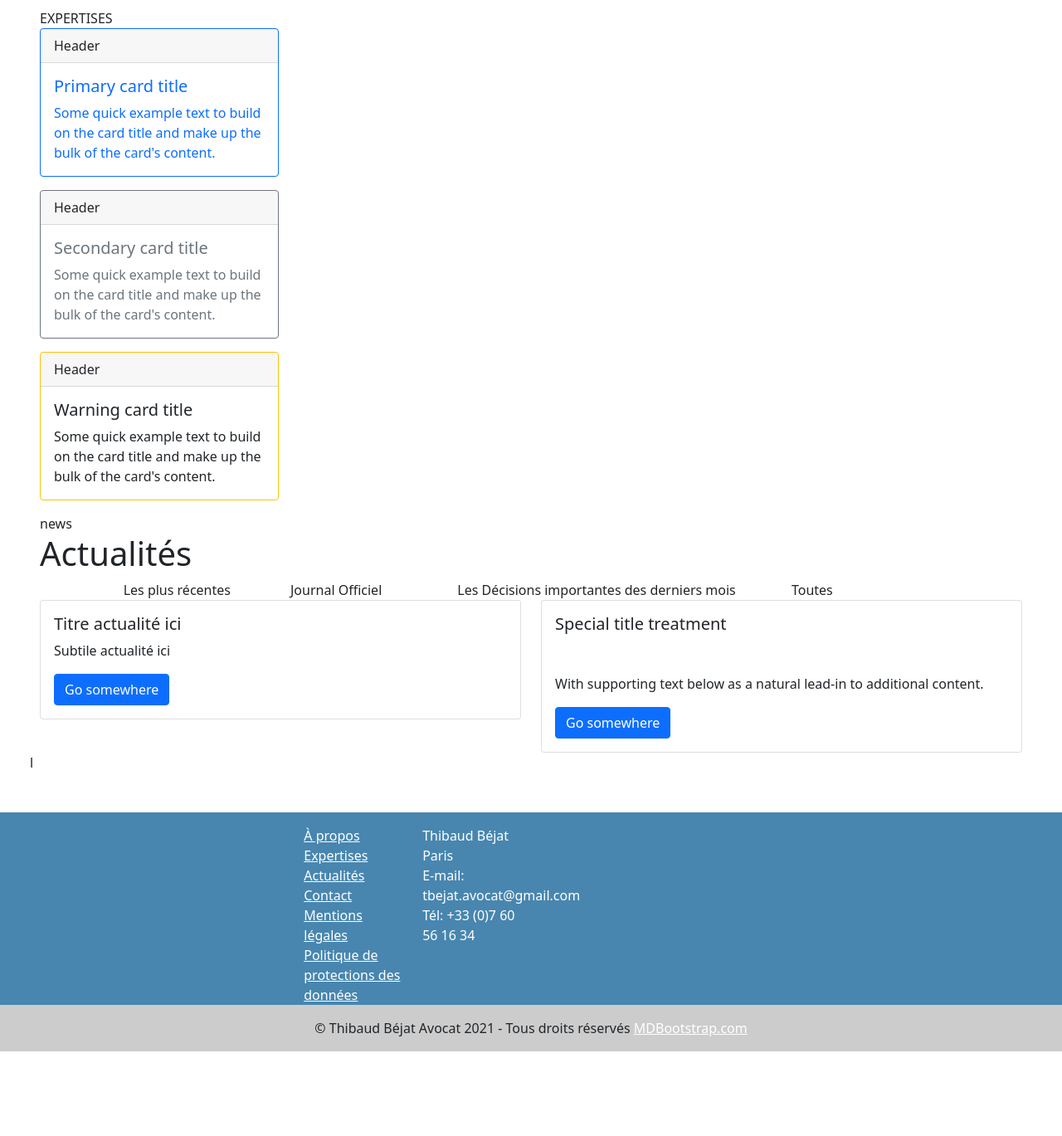
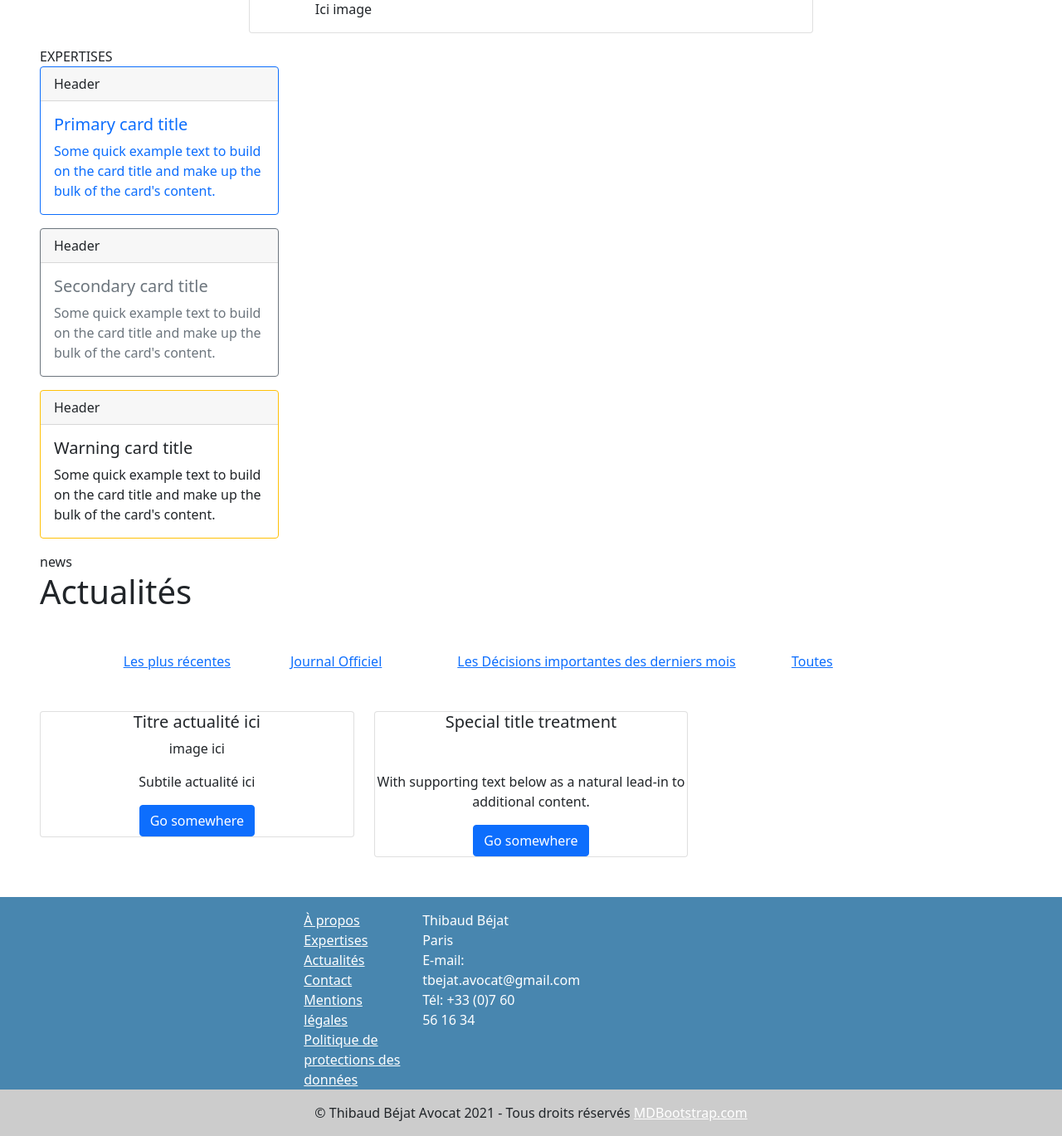
Before and after one commit to Olivier3231/projet3WCS, a Symfony app: template templates/form.html.twig in a window 1280 px wide. Shown: the part 350-1719 px from the top of the page at 83% size. Before the commit the page ends 1617 px from the top, so only its background shows below. Run offline with Twig, Linux system fonts and the light colour scheme; the template is opened without the code that fills it, so the values that code supplies are empty; some libraries are stand-ins or nearby versions.

Commit message:
edit_template

```diff
--- a/assets/styles/app.css
+++ b/assets/styles/app.css
@@ -1,3 +1,3 @@
 body {
-    background-color: lightblue;
+    background-color: rgb(228, 241, 245);
 }
--- a/composer.json
+++ b/composer.json
@@ -44,6 +44,7 @@
         "twig/twig": "^2.12|^3.0"
     },
     "require-dev": {
+        "doctrine/doctrine-fixtures-bundle": "^3.4",
         "phpmd/phpmd": "^2.9",
         "phpro/grumphp": "^1.1",
         "phpstan/phpdoc-parser": "^0.4.9",
--- a/config/bundles.php
+++ b/config/bundles.php
@@ -13,4 +13,5 @@
     Symfony\Bundle\DebugBundle\DebugBundle::class => ['dev' => true],
     Symfony\Bundle\MakerBundle\MakerBundle::class => ['dev' => true],
     Symfony\WebpackEncoreBundle\WebpackEncoreBundle::class => ['all' => true],
+    Doctrine\Bundle\FixturesBundle\DoctrineFixturesBundle::class => ['dev' => true, 'test' => true],
 ];
--- a/templates/about.html.twig
+++ b/templates/about.html.twig
@@ -1,45 +1,19 @@
 {% block body %}
 
 <center>
-    <div class="container-about">
-        <div class=" media ">
-            <div class="media-body ">
-                <div class="mt-5 ">
-                    <div class="row">
-                        <div class=" col-3 ">
-                            <p>Ici l'image1</p>
-                        </div>
-                        <p>Ici l'image2</p>
-
-                        <div class="col-3 ">
-                        </div>
-                        <p>Ici l'image3</p>
-
-                        <h1>ici le nom</h1>
-                    </div>
-                    <div class="row">
-
-                        <div class=" col-6 ">
-                        </div>
-                        <div class=" col-3 ">
-
-                            <div class="mt-5 ">
-                                <p>ici le subtille </p>
-                            </div>
-                        </div>
-                    </div>
-                    <div class="row">
-                        <div class=" col-6 ">
-                        </div>
-                        <div class=" col-3 ">
-                            <div class="mt-5 ">
-                                <p> </p>
-                            </div>
-                        </div>
-                    </div>
+    <div class="card mb-3" style="max-width: 680px;">
+        <div class="row g-0">
+            <div class="col-md-4">
+                <img src="..." alt="...">
+                <p>Ici image </p>
+            </div>
+            <div class="col-md-8">
+                <div class="card-body">
+                    <h5 class="card-title">Ici tilte</h5>
+                    <p class="card-text">Ici subtile .</p>
+                    <p class="card-text"><small class="text-muted">Ici </small></p>
                 </div>
             </div>
         </div>
     </div>
-</center>
-{% endblock %}
+</center> {% endblock %}
--- a/templates/news.html.twig
+++ b/templates/news.html.twig
@@ -1,41 +1,55 @@
  {% block title %}news{% endblock %} {% block body %}
 <h1>Actualités</h1>
+<div class="mt-5"></div>
 
 <div class="row">
     <div class="col-1"></div>
     <div class="col-2">
-        <a herf="">Les plus récentes </a>
+        <a href="">Les plus récentes </a>
     </div>
     <div class="col-2">
-        <a herf="">Journal Officiel </a>
+        <a href="">Journal Officiel </a>
     </div>
     <div class="col-4">
-        <a herf="">Les Décisions importantes des derniers mois  </a>
+        <a href="">Les Décisions importantes des derniers mois  </a>
     </div>
     <div class="col-3">
-        <a herf="">Toutes </a>
+        <a href="">Toutes </a>
     </div>
 </div>
-<div class="row">
-    <div class="col-sm-6">
-        <div class="card">
-            <div class="card-body">
-                <h5 class="card-title">Titre actualité ici</h5>
-                <p class="card-text">Subtile actualité ici </p>
-                <a href="#" class="btn btn-primary">Go somewhere</a>
+<div class="letout" style=" text-align:center; " style="align-self-center">
+    <div class=" mt-5 ">
+    </div>
+    <div class=" row ">
+        <div class="col-sm-4 ">
+            <div class="card ">
+                <div class="card-body-expertise-1 ">
+                    <div class="row ">
+
+                        <h5 class=" card-title ">Titre actualité ici</h5>
+                        <div class "justify-content-end ">
+                            <p>image ici</p>
+
+
+                        </div>
+                    </div>
+                    <p class="card-text ">Subtile actualité ici </p>
+                    <a href="# " class="btn btn-primary ">Go somewhere</a>
+                </div>
             </div>
         </div>
-    </div>
-    <div class="col-sm-6">
-        <div class="card">
-            <div class="card-body">
-                <h5 class="card-title">Special title treatment</h5>
-                <div class="mt-5">
-                    <p class="card-text">With supporting text below as a natural lead-in to additional content.</p>
+        <div class="col-sm-4 ">
+            <div class="card ">
+                <div class="card-body-expertise-2 ">
+                    <h5 class="card-title ">Special title treatment</h5>
+                    <div class="mt-5 ">
+                        <p class="card-text ">With supporting text below as a natural lead-in to additional content.</p>
 
-                    <a href="#" class="btn btn-primary">Go somewhere</a>
+                        <a href="# " class="btn btn-primary ">Go somewhere</a>
+                    </div>
                 </div>
             </div>
         </div>
     </div>
-    {% endblock %}l
+</div>
+{% endblock %}
```
Also changed, not shown: src/DataFixtures/AppFixtures.php (added, +17 -0 lines), phpstan.neon, 2 other files.
